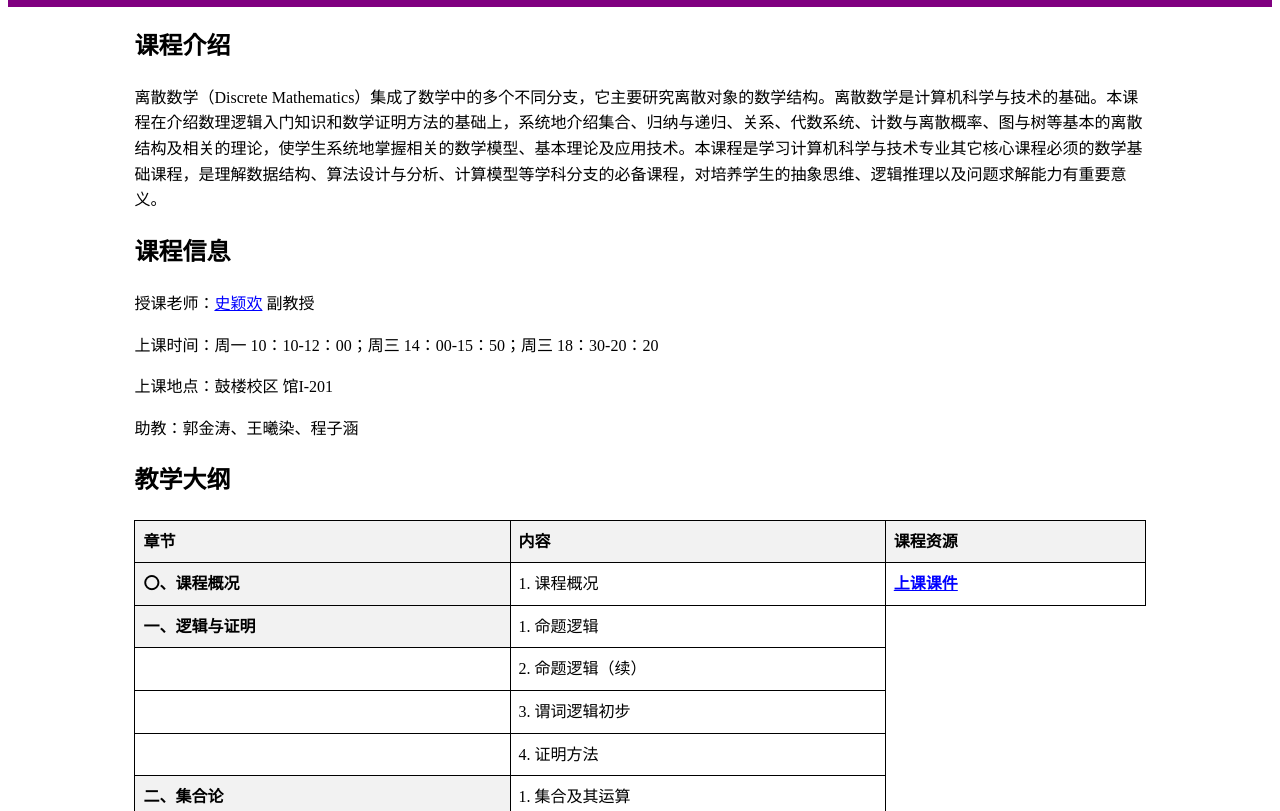
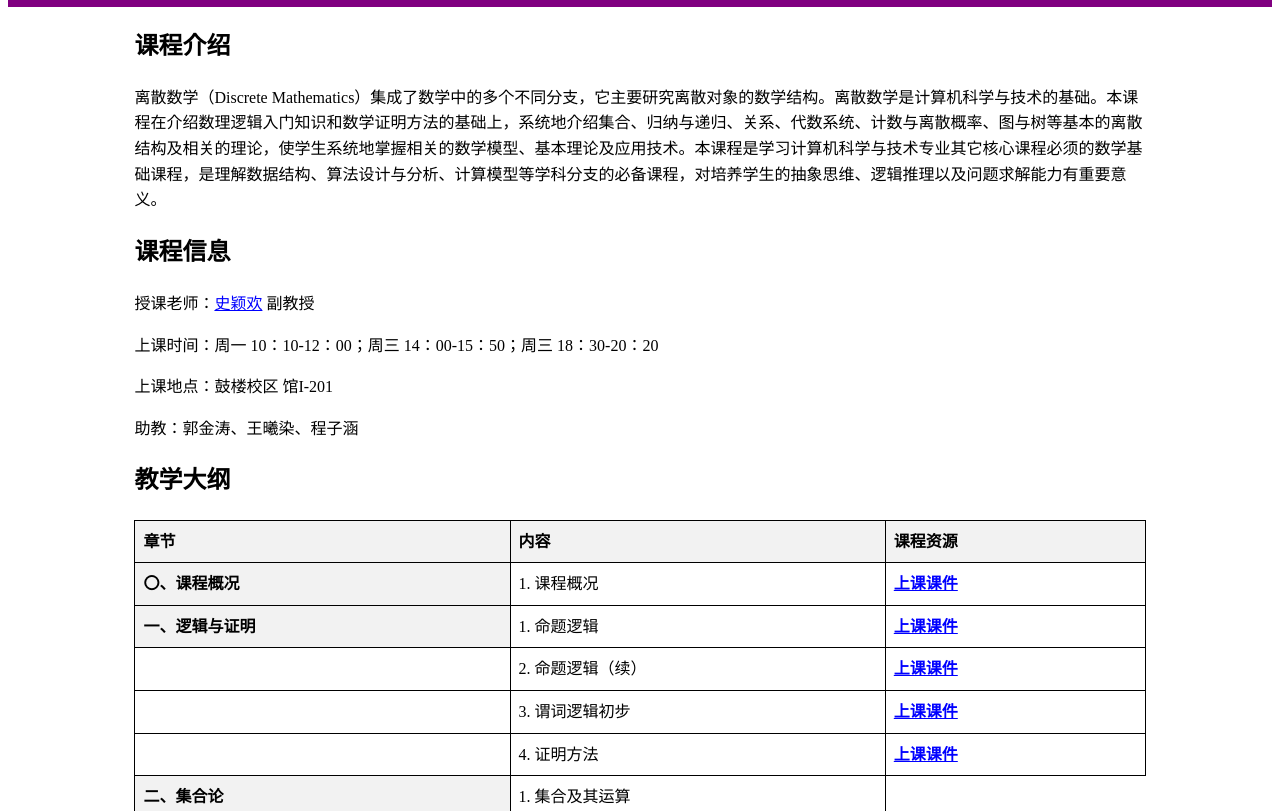
Before and after one commit to Discrete-Mathematics-2024/Discrete-Mathematics-2024.github.io, a plain HTML site: page index.html in a window 1280 px wide. Shown: the part 141-952 px from the top of the page. Drawn offline with Linux system fonts and the light colour scheme.

Commit message:
Update index.html
45

```diff
--- a/index.html
+++ b/index.html
@@ -86,10 +86,10 @@
             <table>
                 <tr><th>章节</th><th>内容</th><th>课程资源</th></tr>
                 <tr><th>〇、课程概况</th><td>1. 课程概况</td><td><a href="https://gitee.com/nju-orange/dm2024/raw/master/00_课程概况.pdf" target="_blank" class="content-link">上课课件</a></td></tr>
-                <tr><th>一、逻辑与证明</th><td>1. 命题逻辑</td></tr>
-                <tr><td></td><td>2. 命题逻辑（续）</td></tr>
-                <tr><td></td><td>3. 谓词逻辑初步</td></tr>
-                <tr><td></td><td>4. 证明方法</td></tr>
+                <tr><th>一、逻辑与证明</th><td>1. 命题逻辑</td><td><a href="https://gitee.com/nju-orange/dm2024/raw/master/01_命题逻辑.pdf" target="_blank" class="content-link">上课课件</a></td></tr>
+                <tr><td></td><td>2. 命题逻辑（续）</td><td><a href="https://gitee.com/nju-orange/dm2024/raw/master/02_命题逻辑（续）.pdf" target="_blank" class="content-link">上课课件</a></td></tr>
+                <tr><td></td><td>3. 谓词逻辑初步</td><td><a href="https://gitee.com/nju-orange/dm2024/raw/master/03_谓词逻辑初步.pdf" target="_blank" class="content-link">上课课件</a></td></tr>
+                <tr><td></td><td>4. 证明方法</td><td><a href="https://gitee.com/nju-orange/dm2024/raw/master/04_证明方法.pdf" target="_blank" class="content-link">上课课件</a></td></tr>
                 <tr><th>二、集合论</th><td>1. 集合及其运算</td></tr>
                 <tr><td></td><td>2. 关系运算及函数</td></tr>
                 <tr><td></td><td>3. 集合的基数</td></tr>
```
